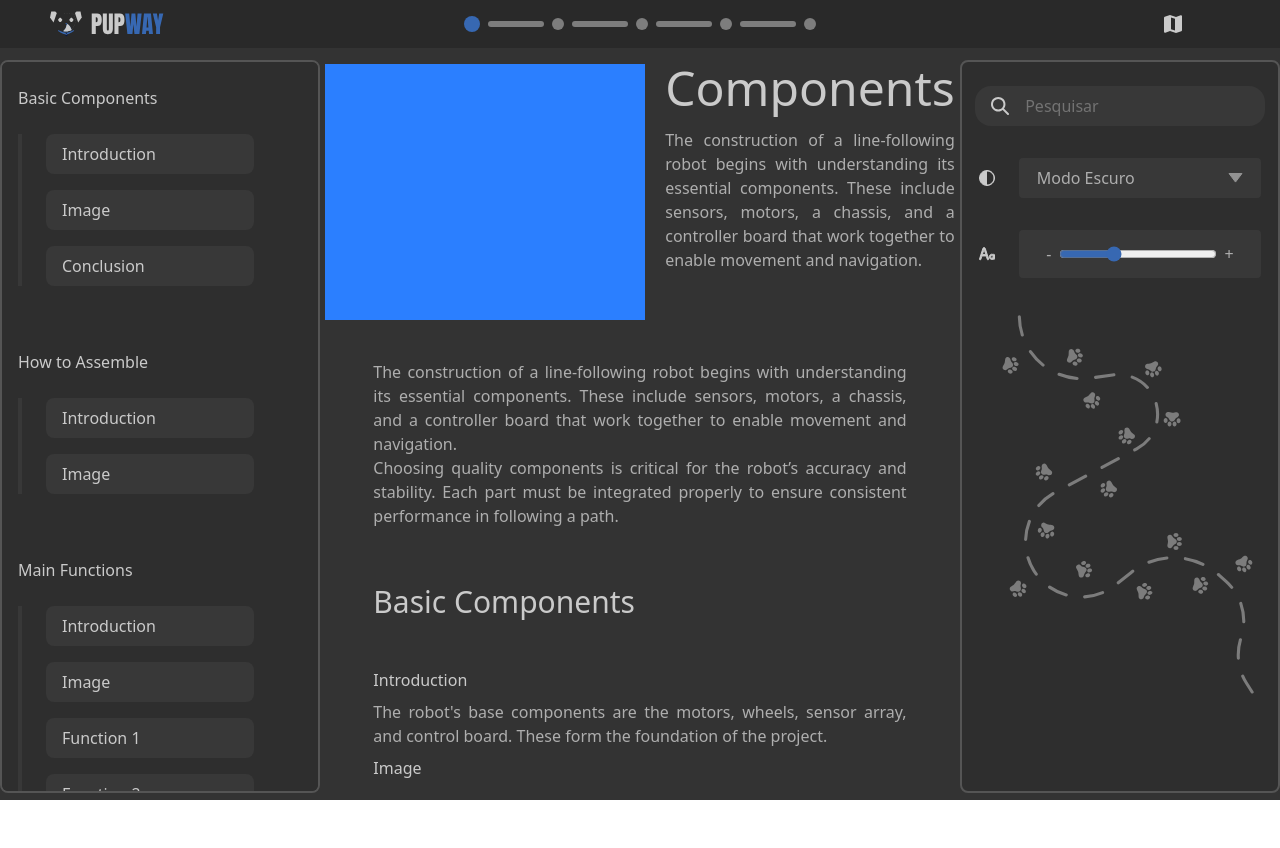
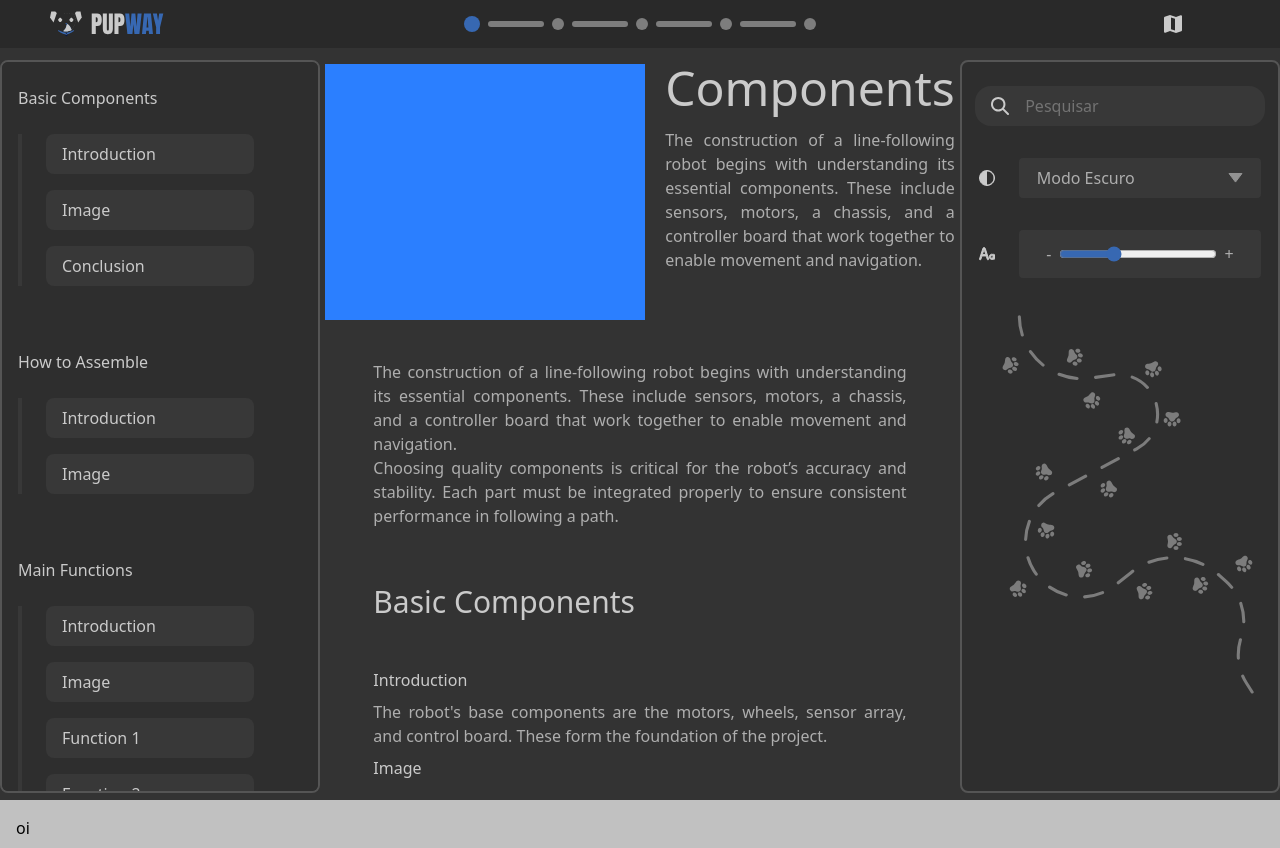
Before and after one commit to Davi-Simplicio/pac_seguidor_de_linha, a Next.js app: page /components in a window 1280 px wide. Before the commit the page ends 800 px from the top, so only its background shows below. Built offline with nearby package versions, Linux system fonts and the light colour scheme.

Commit message:
Starting the footer

```diff
--- a/src/app/[subject]/page.tsx
+++ b/src/app/[subject]/page.tsx
@@ -12,6 +12,7 @@ import LeftSideBar from "../../components/leftSideBar";
 import RightSideBar from "../../components/rightSideBar";
 import ThemeContext from "@/context/ThemeContext";
 import { motion } from "motion/react";
+import Footer from "@/components/footer";
 
 export default function Main({
   params,
@@ -65,13 +66,14 @@ export default function Main({
       layout
       transition={{ duration: 1, ease: "easeInOut" }}
       className={
-        "w-full h-full flex overflow-auto" +
+        "w-full h-full flex flex-col overflow-auto" +
         (scrolled ? " pt-2 " : " pt-12 ") +
         "bg-backgroundLightMode dark:bg-backgroundDarkMode " +
         theme
       }
       onScroll={() => (scrollPos != 0 ? setScrolled(true) : setScrolled(false))}
     >
+      <div className="flex">
         <section className="xl:w-3/12 lg:w-0 h-full flex justify-center">
           <LeftSideBar subject={subjectObject}></LeftSideBar>
         </section>
@@ -100,7 +102,8 @@ export default function Main({
             </section>
             <section
               className={
-              "text-fontTextLightMode dark:text-fontTextDarkMode text-justify " + fontContent
+                "text-fontTextLightMode dark:text-fontTextDarkMode text-justify " +
+                fontContent
               }
             >
               {subjectObject?.content.map((content, index) => (
@@ -151,6 +154,11 @@ export default function Main({
         <section className="xl:w-3/12 lg:w-4/12 hidden lg:flex  justify-center">
           <RightSideBar></RightSideBar>
         </section>
+      </div>
+
+      <div>
+        <Footer />
+      </div>
     </motion.main>
   );
 }
--- a/src/app/globals.css
+++ b/src/app/globals.css
@@ -5,7 +5,7 @@
   --color-primaryLightMode: oklch(0.75 0.15 258.5);
   --color-backgroundLightMode: oklch(0.95 0 0);
   --color-secondaryLightMode: oklch(0.84 0 0);
-  --color-headerLightMode: oklch(0.68 0 0);
+  --color-headerLightMode: oklch(0.81 0 0);
   --color-foregroundLightMode: oklch(0.92 0 0);
   --color-fontTitleLightMode: oklch(0.2 0 0);
   --color-fontTextLightMode: oklch(0.3 0 0);
--- a/src/app/layout.tsx
+++ b/src/app/layout.tsx
@@ -1,6 +1,7 @@
 import Header from "@/components/header";
 import "./globals.css";
 import ThemeProvider from "@/context/ThemeProvider";
+import Footer from "@/components/footer";
 export default function RootLayout({
   children,
 }: Readonly<{
@@ -8,13 +9,13 @@ export default function RootLayout({
 }>) {
   return (
     <html lang="en" className="w-full h-full overflow-hidden">
-        <body className="w-full h-full relative">
-      <ThemeProvider>
-          <Header></Header>
+      <body className="w-full h-full relative">
+        <ThemeProvider>
+          <Header />
           {children}
-      </ThemeProvider>
-
-        </body>
+          <Footer />
+        </ThemeProvider>
+      </body>
     </html>
   );
 }
--- /dev/null
+++ b/src/components/footer.tsx
@@ -0,0 +1,7 @@
+export default function Footer() {
+  return (
+    <div className="w-full h-12 bg-headerLightMode dark:bg-headerDarkMode p-4">
+      oi
+    </div>
+  );
+}
```
Lines whose indentation alone changed are shown as unchanged.
